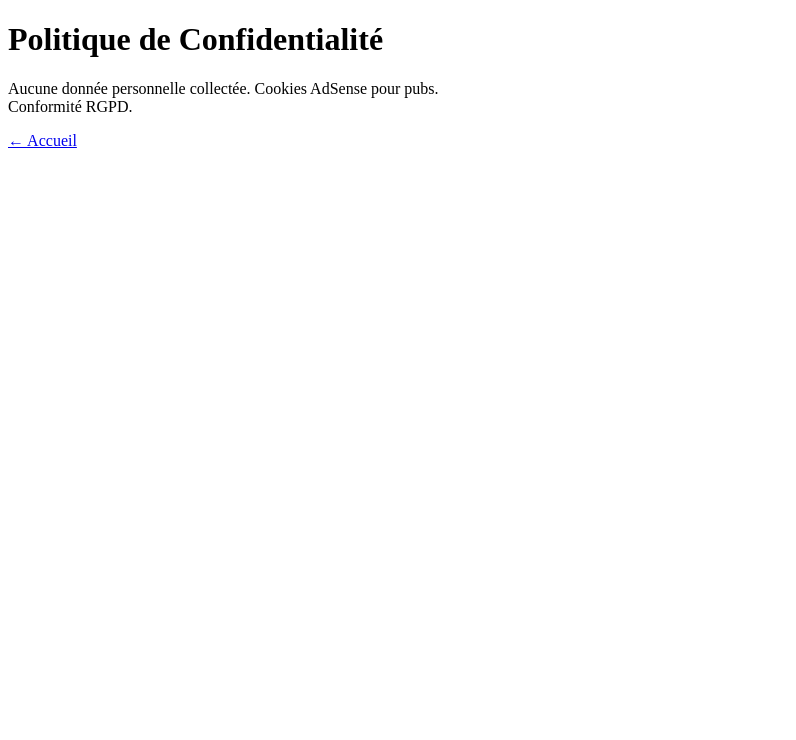
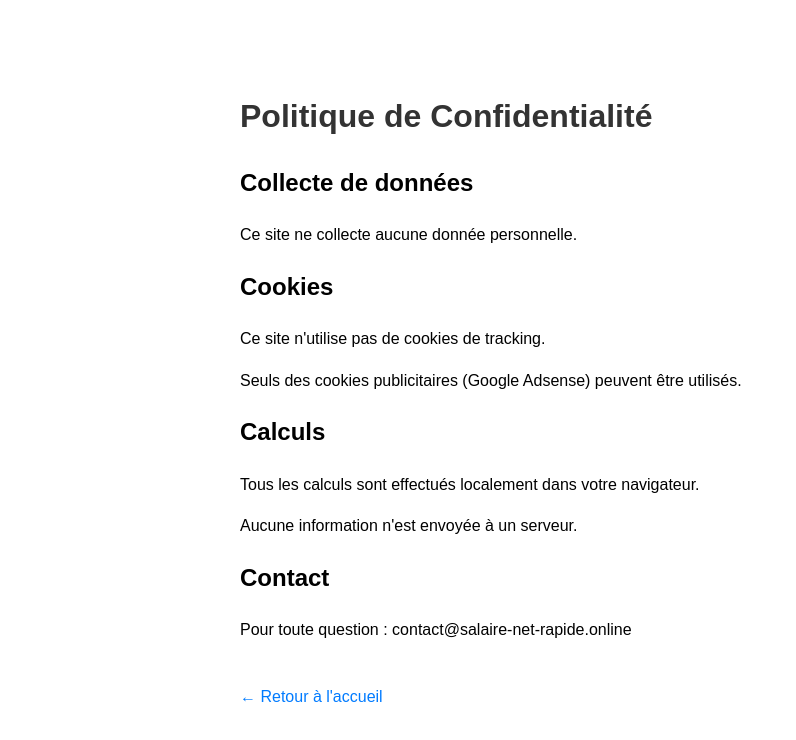
Before and after one commit to djeghemm-cloud/Salaire-, a plain HTML site: page politique-confidentialite.html in a window 1280 px wide. Shown: the whole page, without its empty margins (0-796 px from the left). Drawn offline with Linux system fonts and the light colour scheme.

Commit message:
Update privacy policy with additional sections

```diff
--- a/politique-confidentialite.html
+++ b/politique-confidentialite.html
@@ -2,14 +2,46 @@
 <html lang="fr">
 <head>
     <meta charset="UTF-8">
-    <title>Politique de Confidentialité</title>
+    <meta name="viewport" content="width=device-width, initial-scale=1.0">
+    <title>Politique de Confidentialité - Salaire Net Rapide</title>
+    <style>
+        body {
+            font-family: Arial, sans-serif;
+            max-width: 800px;
+            margin: 50px auto;
+            padding: 20px;
+            line-height: 1.6;
+        }
+        h1 {
+            color: #333;
+        }
+        a {
+            color: #007bff;
+            text-decoration: none;
+        }
+        a:hover {
+            text-decoration: underline;
+        }
+    </style>
 </head>
 <body>
-    <div class="container">
-        <h1>Politique de Confidentialité</h1>
-        <p>Aucune donnée personnelle collectée. Cookies AdSense pour pubs.<br>
-        Conformité RGPD.</p>
-        <a href="index.html">← Accueil</a>
-    </div>
+    <h1>Politique de Confidentialité</h1>
+
+    <h2>Collecte de données</h2>
+    <p>Ce site ne collecte aucune donnée personnelle.</p>
+
+    <h2>Cookies</h2>
+    <p>Ce site n'utilise pas de cookies de tracking.</p>
+    <p>Seuls des cookies publicitaires (Google Adsense) peuvent être utilisés.</p>
+
+    <h2>Calculs</h2>
+    <p>Tous les calculs sont effectués localement dans votre navigateur.</p>
+    <p>Aucune information n'est envoyée à un serveur.</p>
+
+    <h2>Contact</h2>
+    <p>Pour toute question : contact@salaire-net-rapide.online</p>
+
+    <br>
+    <a href="/">← Retour à l'accueil</a>
 </body>
 </html>
```
